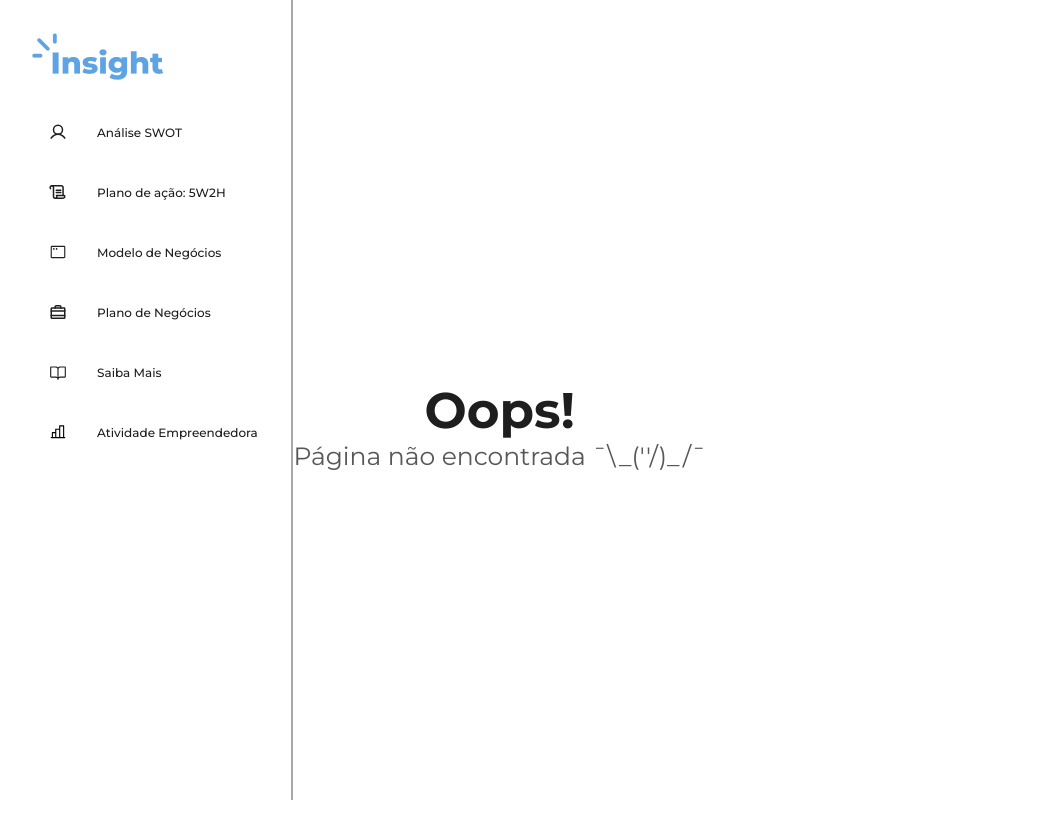
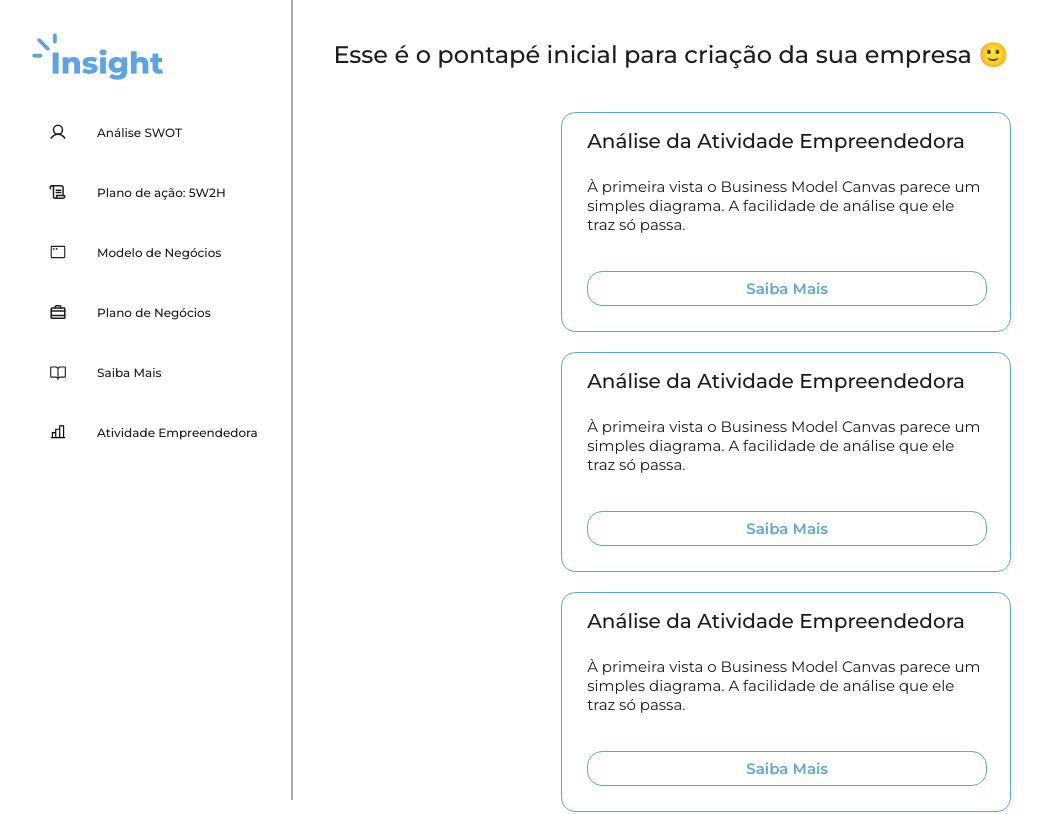
Before and after one commit to limarich/empreendify, a React (Vite) app: page /entrepreneurial-activity in a window 1280 px wide. Shown: the top 814 px of the page, without its empty margins (1-1043 px from the left). Built offline with nearby package versions, Linux system fonts and the light colour scheme.

Commit message:
Começo da página Atividade empreendedora

```diff
--- a/src/components/Navbar/index.jsx
+++ b/src/components/Navbar/index.jsx
@@ -42,7 +42,7 @@ export const Navbar = () => {
           <img className="logosImage" src={img5} alt="" />
           <p>Saiba Mais</p>
         </li>
-        <li onClick={() => navigate("/menu-action")}>
+        <li onClick={() => navigate("/entrepreneurial-activity")}>
           <img className="logosImage" src={img6} alt="" />
           <p>Atividade Empreendedora</p>
         </li>
--- /dev/null
+++ b/src/pages/EntrepreneurialActivity/EntrepreneurialCard/index.jsx
@@ -0,0 +1,18 @@
+import React from "react";
+import "./styles.css";
+
+export const EntrepreneurialCard = () => {
+  return (
+    <div className="contentCard">
+      <h3 className="title">Análise da Atividade Empreendedora</h3>
+      <p className="description">À primeira vista o Business Model Canvas parece um simples diagrama. A facilidade de análise que ele traz só passa.</p>
+      <button
+        className="link"
+        href="#"
+        onClick={() => {}}
+      >
+        Saiba Mais
+      </button>
+    </div>
+  )
+}
--- /dev/null
+++ b/src/pages/EntrepreneurialActivity/EntrepreneurialCard/styles.css
@@ -0,0 +1,44 @@
+.contentCard {
+  height: 220px;
+  width: 450px;
+
+  border: 1px solid blue;
+
+  display: flex;
+  flex-direction: column;
+  justify-content: space-between;
+  align-items: flex-start;
+
+  padding: 25px;
+
+  border: 1px solid #5EA4E4;
+  border-radius: 14px;
+}
+
+.title {
+  font-size: 20px;
+}
+
+.description {
+  font-size: 15px;
+}
+
+.link {
+  color: #5EA4E4;
+  font-weight: 600;
+  font-size: 15px;
+  width: 100%;
+
+  border: 1px solid #5EA4E4;
+  border-radius: 15px;
+
+  align-items: center;
+  text-align: center;
+
+  height: 33px;
+}
+
+.link:hover {
+  background-color: #5EA4E4;
+  color: #F3F3F5;
+}
--- /dev/null
+++ b/src/pages/EntrepreneurialActivity/index.jsx
@@ -0,0 +1,26 @@
+import React from "react";
+import "./styles.css";
+
+import { SectionHeader } from '../../components/SectionHeader';
+import { EntrepreneurialCard } from './EntrepreneurialCard';
+
+export const EntrepreneurialActivity = () => {
+  return (
+    <div id="entrepreneurial-activity">
+      <SectionHeader
+        title={"Esse é o pontapé inicial para criação da sua empresa 🙂"}
+        description={""}
+      />
+      <div className="contentContainerCard">
+        <EntrepreneurialCard />
+        <EntrepreneurialCard />
+        <EntrepreneurialCard />
+        <EntrepreneurialCard />
+        <EntrepreneurialCard />
+        <EntrepreneurialCard />
+        <EntrepreneurialCard />
+        <EntrepreneurialCard />
+      </div>
+    </div>
+  )
+}
--- /dev/null
+++ b/src/pages/EntrepreneurialActivity/styles.css
@@ -0,0 +1,17 @@
+#entrepreneurial-activity {
+  background-color: #fff;
+  padding: 40px;
+
+  width: 77%;
+}
+
+.contentContainerCard {
+  display: flex;
+  flex-direction: row;
+  flex-wrap: wrap;
+  justify-content: center;
+
+  border: 0px solid red;
+
+  gap: 20px;
+}
--- a/src/routes/routes.jsx
+++ b/src/routes/routes.jsx
@@ -10,6 +10,7 @@ import { MenuAction } from "../pages/MenuAction";
 import { Blog } from "../pages/Blog";
 import { BusinessPlan } from "../pages/BusinessPlan";
 import { Form } from "../pages/Form";
+import { EntrepreneurialActivity } from "../pages/EntrepreneurialActivity";
 
 export const Routes = () => {
   return (
@@ -27,6 +28,7 @@ export const Routes = () => {
       <Route path="/business-plan" Component={BusinessPlan} />
 
       <Route path="/form" Component={Form} />
+      <Route path="/entrepreneurial-activity" Component={EntrepreneurialActivity} />
 
     </Switch>
   );
```
